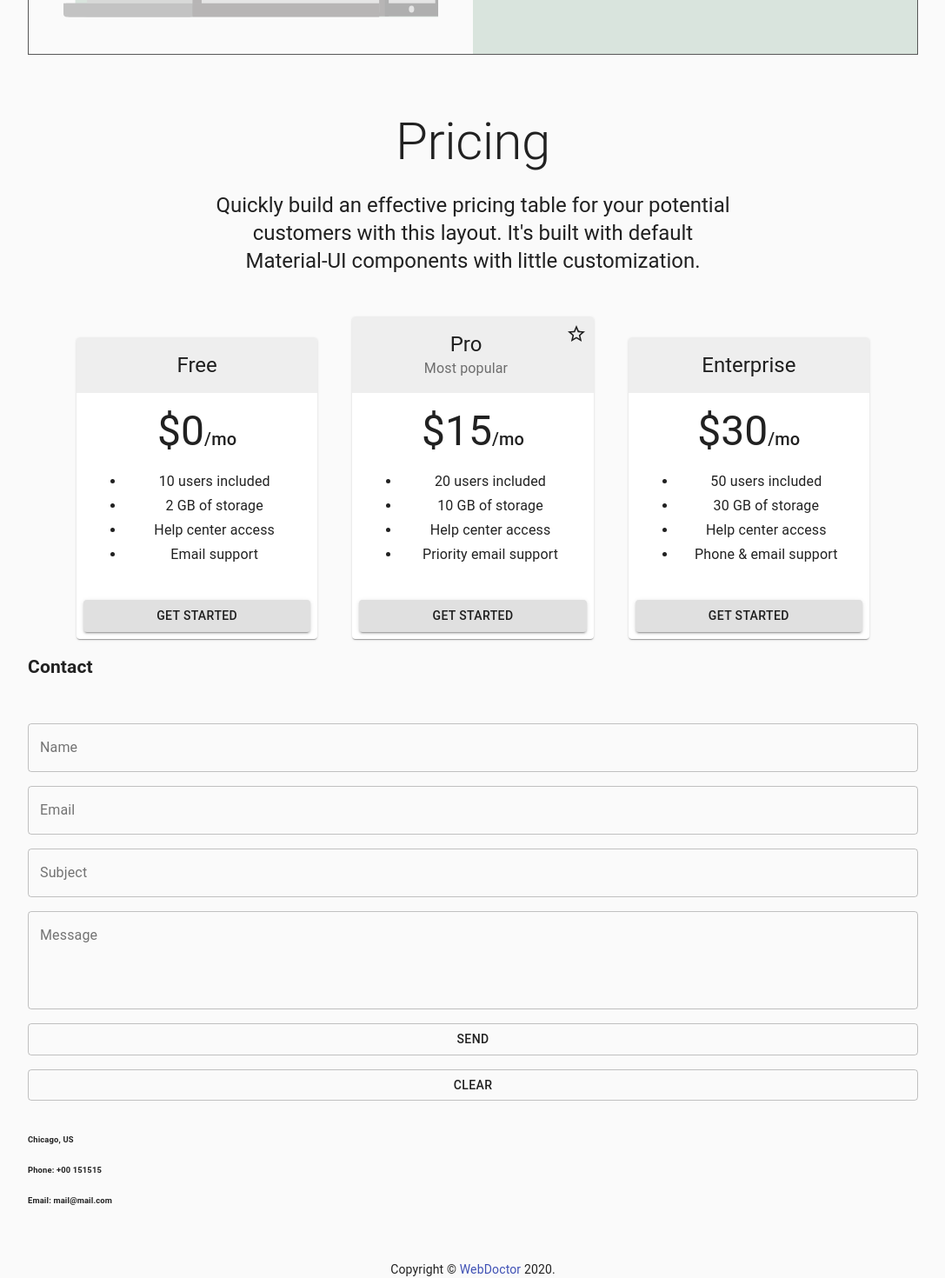
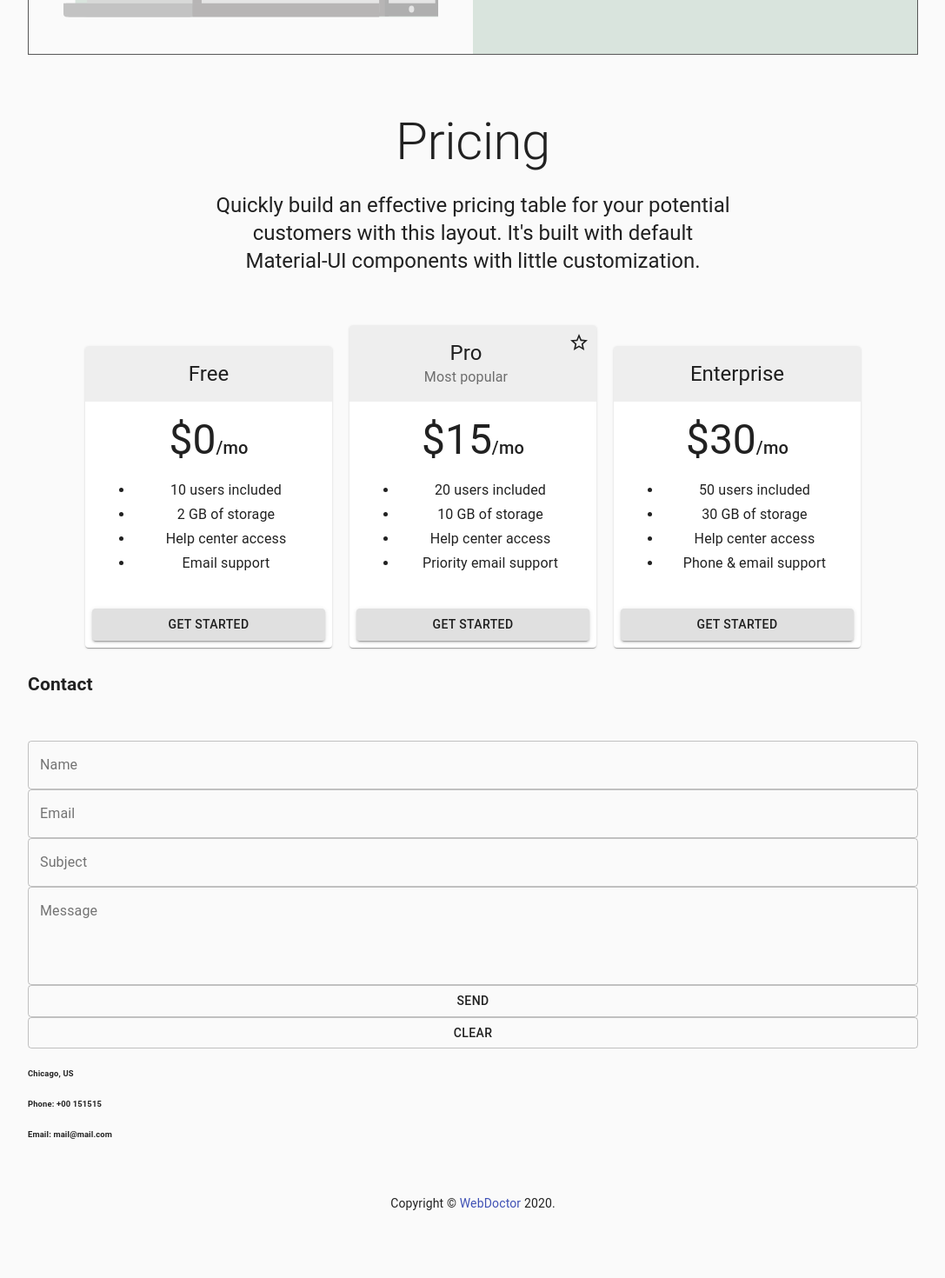
Before and after one commit to gino09/web-doctor-client, a Next.js app: page / in a window 1280 px wide. Shown: the part 975-2445 px from the top of the page at 87% size, without its empty margins (96-1183 px from the left). After the commit the page ends 2369 px from the top, so only its background shows below. Built offline with nearby package versions, Linux system fonts and the light colour scheme.

Commit message:
shift proplem with grid spacing

```diff
--- a/pages/index.js
+++ b/pages/index.js
@@ -211,7 +211,7 @@ export default function Home() {
         <div className={classes.hero}>
           <Grid container>
             <Grid xs={12} sm={6} item style={{ backgroundColor: "#F7F2E7", padding: 60 }}>
-              <MachineMan />
+              <MachineMan/>
             </Grid>
             <Grid xs={12} sm={6} item style={{ padding: 40 }}>
               <HeroText />
@@ -237,10 +237,10 @@ export default function Home() {
         </Typography>
         </Container>
         <Container maxWidth="md" component="main">
-          <Grid container spacing={5} alignItems="flex-end">
+          <Grid container alignItems="flex-end">
             {tiers.map((tier) => (
-              <Grid item key={tier.title} xs={12} sm={tier.title === 'Enterprise' ? 12 : 6} md={4}>
-                <Card>
+              <Grid item key={tier.title} xs={12} sm={tier.title === 'Enterprise' ? 12 : 6} md={4} >
+                <Card style={{margin:10}}>
                   <CardHeader
                     title={tier.title}
                     subheader={tier.subheader}
@@ -278,7 +278,7 @@ export default function Home() {
         </Container>
         <h2>Contact</h2>
         <form method="post" style={{ marginTop: 50 }}>
-          <Grid container spacing={2}>
+          <Grid container>
             <Grid xs={12} item>
               <TextField type="text" name="name" label="Name" fullWidth variant="outlined" />
             </Grid>
```
